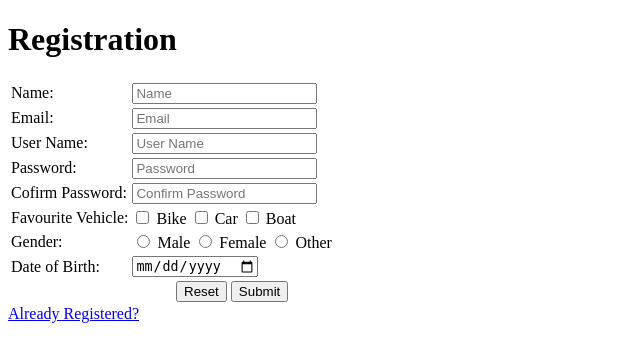
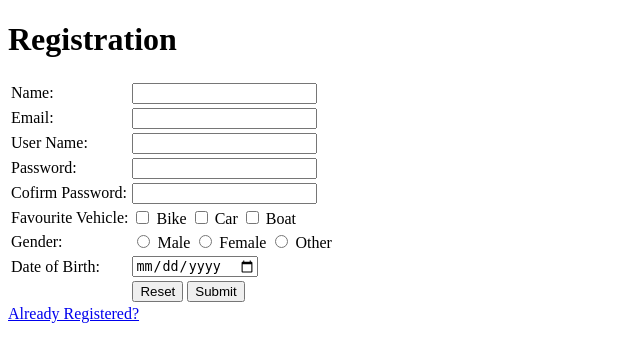
Before and after one commit to ho-ssain/WEB_Tech, a PHP site: page /myForm.php in a window 1280 px wide. Shown: the top 362 px of the page, without its empty margins (0-640 px from the left). Run offline with PHP 8.4, Linux system fonts and the light colour scheme.

Commit message:
Update myForm.php

```diff
--- a/labTask2/myForm.php
+++ b/labTask2/myForm.php
@@ -74,7 +74,7 @@
                         <label>Name:</label>
                     </td>
                     <td>
-                        <input type="text" id="name" name="name" placeholder="Name">
+                        <input type="text" id="name" name="name">
                     </td>
                     <td>
                         <?php echo $validateName; ?>
@@ -85,7 +85,7 @@
                         <label>Email:</label>
                     </td>
                     <td>
-                        <input type="email" id="email" name="email" placeholder="Email">
+                        <input type="email" id="email" name="email" >
                     </td>
                     <td>
                         <?php echo $validateEmail; ?>
@@ -96,7 +96,7 @@
                         <label>User Name:</label>
                     </td>
                     <td>
-                        <input type="text" id="username" name="username" placeholder="User Name">
+                        <input type="text" id="username" name="username" >
                     </td>
                     <td>
                         <?php echo $validateUserName; ?>
@@ -107,7 +107,7 @@
                         <label>Password:</label>
                     </td>
                     <td>
-                        <input type="password" id="password" name="password" placeholder="Password">
+                        <input type="password" id="password" name="password" >
                     </td>
                     <td>
                         <?php echo $validatePassword; ?>
@@ -118,7 +118,7 @@
                         <label>Cofirm Password:</label>
                     </td>
                     <td>
-                        <input type="password" id="cpassword" name="cpassword" placeholder="Confirm Password">
+                        <input type="password" id="cpassword" name="cpassword" >
                     </td>
                     <td>
                         <?php echo $validateCPassword; ?>
@@ -170,7 +170,7 @@
                 <tr>
                     <td>
                     </td>
-                    <td align="center">
+                    <td>
                         <input type="reset" value="Reset">
                         <input type="submit" value="Submit">
                     </td>
```
